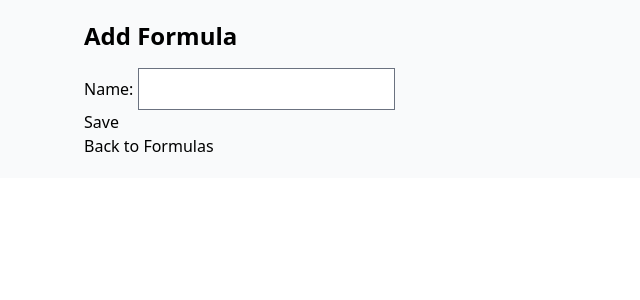
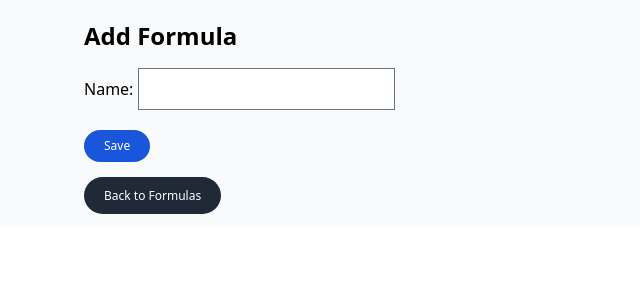
Before and after one commit to PrinceAsiedu/chemtrac, a Django app: page /inventory/add/ in a window 1280 px wide. Shown: the top 300 px of the page, without its empty margins (0-640 px from the left). Run offline with Django 5.2, Linux system fonts and the light colour scheme; style sheets or scripts are compiled from the project's sources.

Commit message:
done done

```diff
--- a/chem/templates/inventory/formula_form.html
+++ b/chem/templates/inventory/formula_form.html
@@ -9,8 +9,10 @@
     <form method="post">
         {% csrf_token %}
         {{ form.as_p }}
-        <button type="submit" class="btn btn-primary">Save</button>
+        <button type="submit" class="px-5 py-2 mt-5 text-xs font-medium text-center text-white bg-blue-700 rounded-full hover:bg-blue-800 focus:ring-4 focus:outline-none focus:ring-blue-300 dark:bg-blue-600 dark:hover:bg-blue-700 dark:focus:ring-blue-800">Save</button>
     </form>
-    <a href="{% url 'inventory:formula_list' %}" class="btn btn-secondary mt-4">Back to Formulas</a>
+    <div class="mt-5">
+        <a href="{% url 'inventory:formula_list' %}" class="text-white rounded-full bg-gray-800 hover:bg-gray-900 focus:outline-none focus:ring-4 focus:ring-gray-300 font-medium text-xs px-5 py-2.5 dark:bg-gray-800 dark:hover:bg-gray-700 dark:focus:ring-gray-700 dark:border-gray-700">Back to Formulas</a>
+    </div>
 </div>
 {% endblock %}
```
Also changed, not shown: 1 other file.
